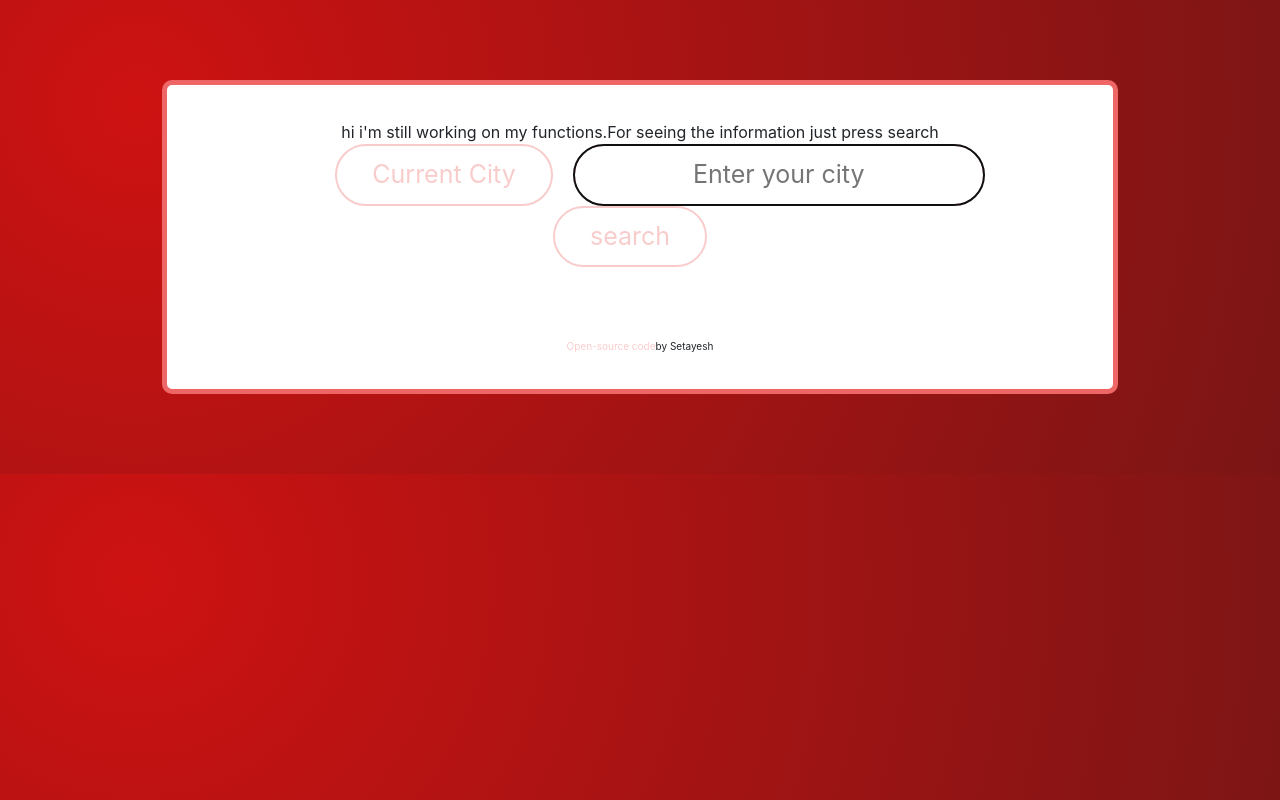
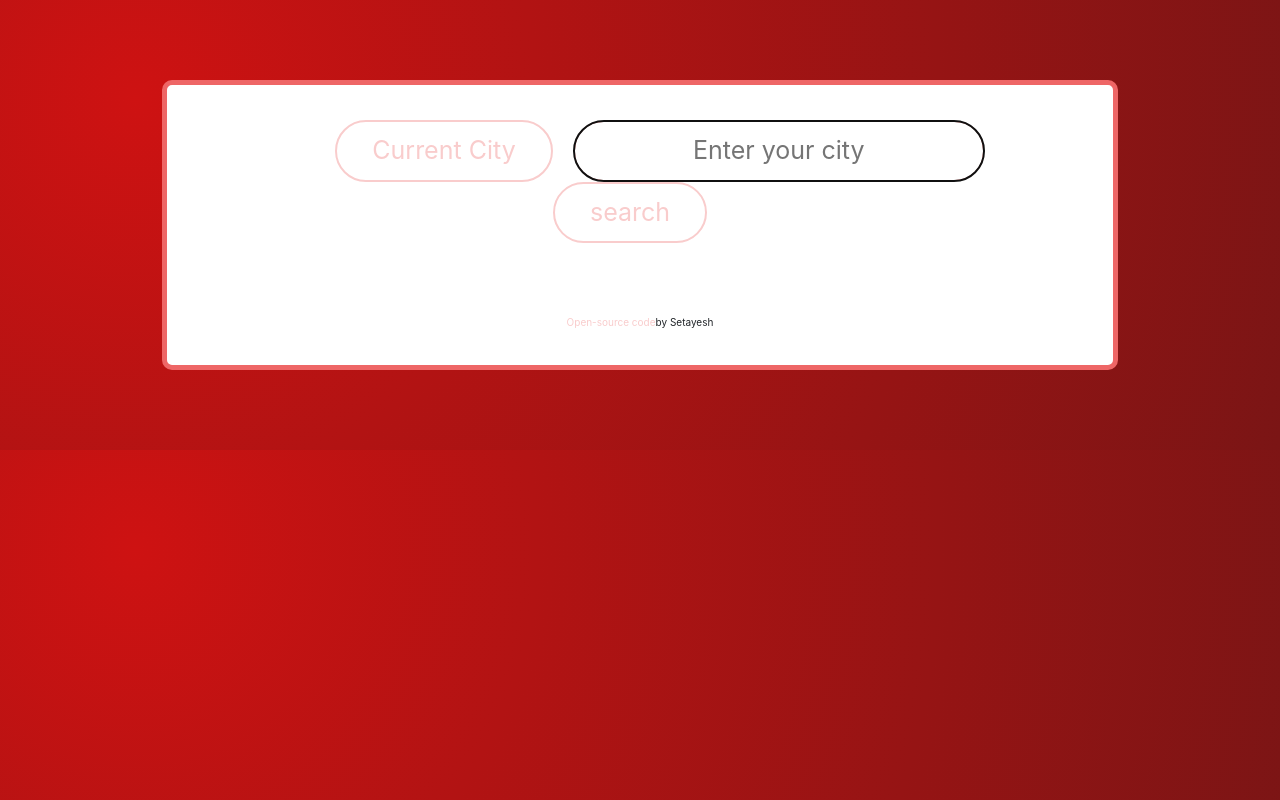
Before and after one commit to sititiy/react-weather, a React (Create React App) app: page / in a window 1280 px wide. Built offline with nearby package versions, Linux system fonts and the light colour scheme.

Commit message:
changed the default city and remove a span

```diff
--- a/src/Search.js
+++ b/src/Search.js
@@ -2,7 +2,7 @@ import React, { useState } from "react";
 import axios from "axios";
 
 export default function Search() {
-  const [city, setCity] = useState("tehran");
+  const [city, setCity] = useState("");
   const [loaded, setLoaded] = useState(false);
   const [weather, setWeather] = useState({});
 
@@ -68,16 +68,6 @@ export default function Search() {
       </div>
     );
   } else {
-    return (
-      <div>
-        <span>
-          {" "}
-          hi i'm still working on my functions.For seeing the information just
-          press search
-        </span>
-        <br />
-        {form}
-      </div>
-    );
+    return <div>{form}</div>;
   }
 }
```
